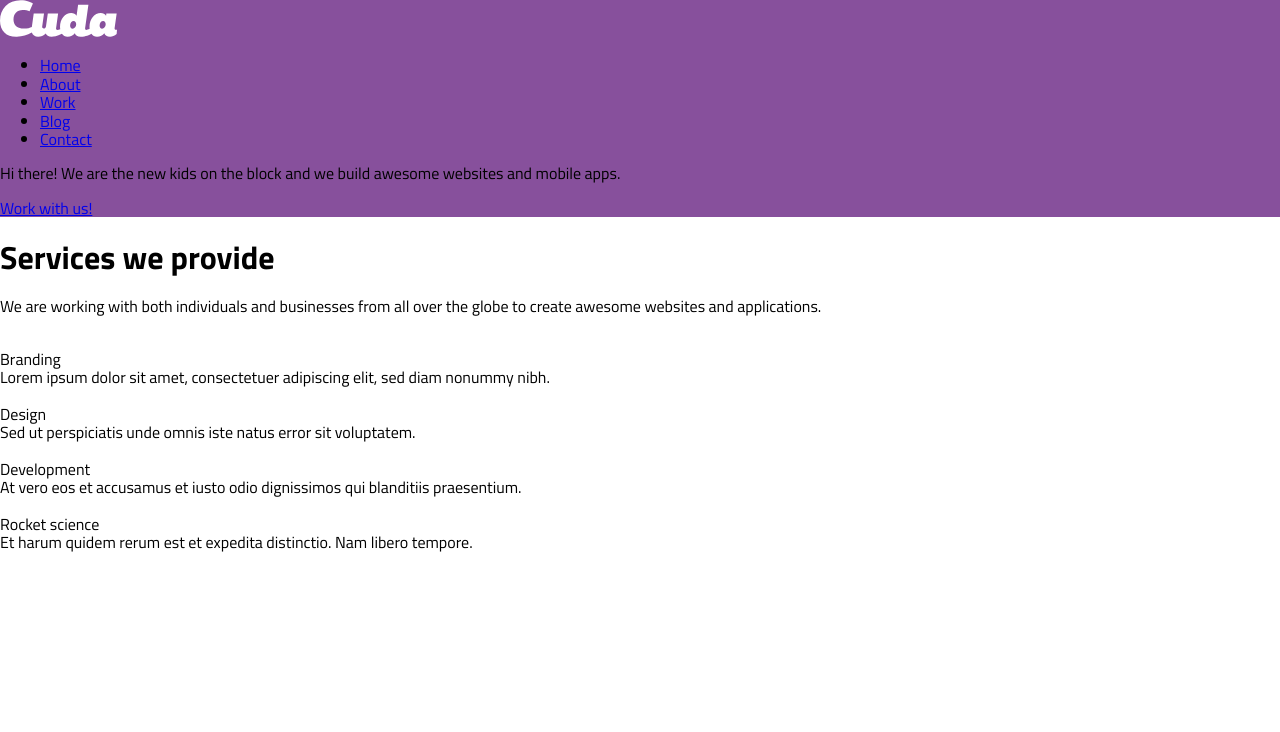
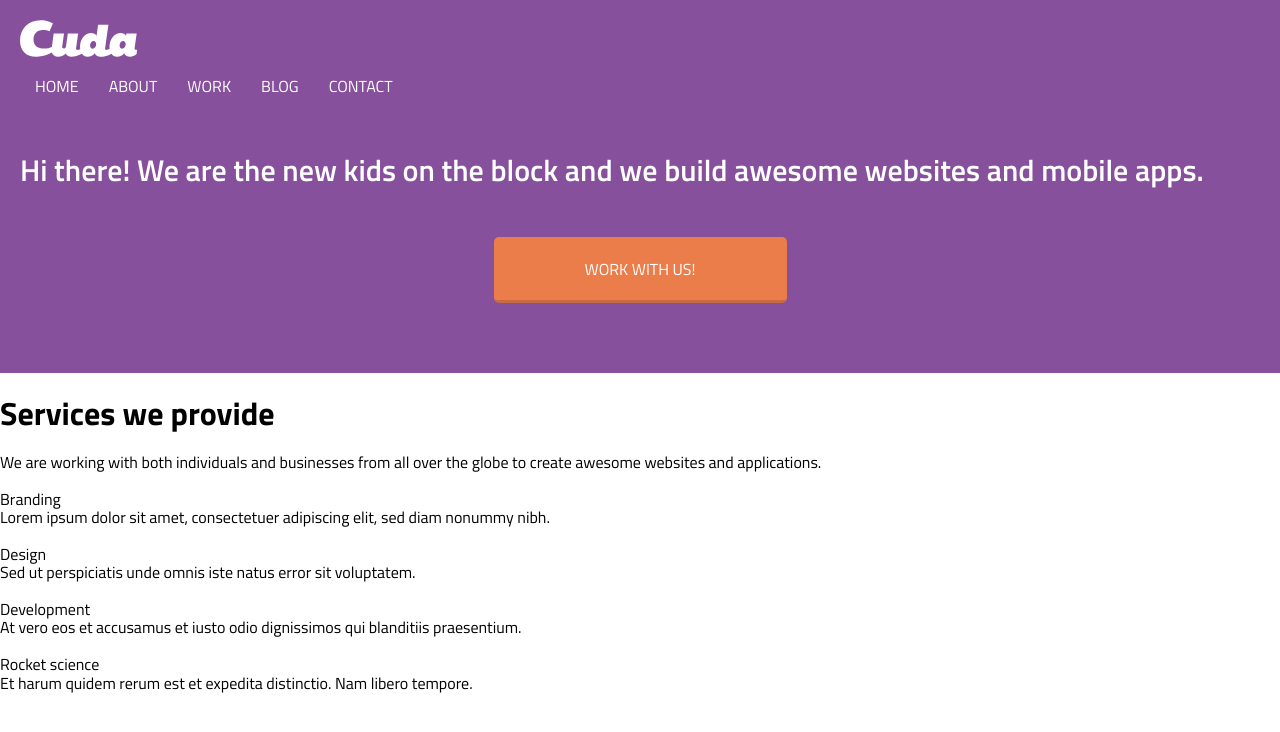
Before and after one commit to looktoroot/Ascent, a website: page src/index.html in a window 1280 px wide. Drawn offline with nearby package versions, Linux system fonts and the light colour scheme; files that its build step writes are made by us from their sources.

Commit message:
draft page-header

```diff
--- a/src/index.html
+++ b/src/index.html
@@ -1,12 +1,13 @@
 <!DOCTYPE html>
 <html lang="ru">
 <head>
-  <meta charset="UTF-8">
+  <meta charset="UTF-8" name="viewport" content="width=device-width,initial-scale=1">
   <title>Ascention</title>
   <link rel="stylesheet" href="css/style.css">
 </head>
 <body>
   <header class="page-header">
+    <div class="wrapper">
       <div class="page-header__top">
         <a class="page-header__logo" href="#">
           <img src="img/logo.svg" width="117" height="37" alt="Cuda">
@@ -27,8 +28,9 @@
           and we build awesome websites and mobile apps.
         </p>
       </div>
-    <div class="page-header__button">
-      <a href="#">Work with us!</a>
+      <a class="button button--orange" href="#">
+        <span>Work with us!</span>
+      </a>
     </div>
   </header>
 
--- /dev/null
+++ b/src/sass/blocks/button.scss
@@ -0,0 +1,53 @@
+.button {
+  margin-left: auto;
+  margin-right: auto;
+
+  display: flex;
+  max-width: 293px;
+  min-height: 66px;
+
+  color: inherit;
+  text-transform: uppercase;
+  background-color: $color-btn-default;
+  border-radius: 5px;
+  border-bottom-with: 4px;
+  border-bottom-style: solid;
+  border-bottom-color: $color-btn-hover--default;
+
+  span{
+    margin: auto;
+  }
+
+  &:hover {
+    background-color: $color-btn-hover--default;
+  }
+
+  &--orange {
+    margin-bottom: 50px;
+
+    background-color: $color-btn--orange;
+    border-bottom-color: $color-btn-hover--orange;
+
+    &:hover {
+      background-color: $color-btn-hover--orange;
+    }
+  }
+
+  &--green {
+    background-color: $color-btn--green;
+    border-bottom-color: $color-btn-hover--green;
+
+    &:hover {
+      background-color: $color-btn-hover--green;
+    }
+  }
+
+  &--blue {
+    background-color: $color-btn--blue;
+    border-bottom-color: $color-btn-hover--blue;
+
+    &:hover {
+      background-color: $color-btn-hover--blue;
+    }
+  }
+}
--- a/src/sass/blocks/page-header.scss
+++ b/src/sass/blocks/page-header.scss
@@ -1,3 +1,57 @@
 .page-header {
+  padding-top: 20px;
+  padding-bottom: 20px;
+
   background-color: $color-page-header;
+  color: $color-font-main;
+
+  &__top {
+    margin-bottom: 50px;
+  }
+
+  &__logo {
+    margin-bottom: 10px;
+
+    display: block;
+  }
+
+  &__nav {
+    text-transform: uppercase;
+  }
+
+  &__nav-list{
+    margin: 0;
+    padding: 0;
+
+    display: flex;
+    flex-wrap: wrap;
+
+    list-style: none;
+  }
+
+  &__nav-item {
+    border-color: transparent;
+    border-style: solid;
+    border-top-width: 7px;
+    border-bottom-width: 7px;
+    border-left-width: 15px;
+    border-right-width: 15px;
+    border-radius: 5px;
+
+    &:hover {
+      background-color: $color-page-header--hover;
+      border-color: $color-page-header--hover;
+    }
+  }
+
+  &__nav-item a {
+    color: inherit;
+  }
+
+  &__text {
+    margin-bottom: 50px;
+
+    font-size: $font-size-header-text--small;
+    font-weight: 600;
+  }
 }
--- a/src/sass/global/global.scss
+++ b/src/sass/global/global.scss
@@ -1,5 +1,8 @@
 body {
-  font-family: "TitilliumWeb", "Arial", sans-serif;
+  min-width: 320px;
+  margin: 0;
+
+  font-family: $font-family;
   font-size: $font-size;
   font-weight: 400;
 }
@@ -13,3 +16,16 @@ body {
 html {
   box-sizing: border-box;
 }
+
+a {
+  text-decoration: none;
+}
+
+p {
+  margin: 0;
+}
+
+.wrapper {
+  padding-left: 20px;
+  padding-right: 20px;
+}
--- a/src/sass/style.scss
+++ b/src/sass/style.scss
@@ -4,3 +4,4 @@
 @import "mixins.scss";
 @import "global/global.scss";
 @import "blocks/page-header.scss";
+@import "blocks/button.scss";
--- a/src/sass/variables.scss
+++ b/src/sass/variables.scss
@@ -1,5 +1,6 @@
 //цвета фонов разделов
 $color-page-header:                 #87509c;
+$color-page-header--hover:          darken(saturate(adjust-hue($color-page-header, -3), 2.99), 11.18);
 $color-section-first:               #17c2a4;
 $color-section-second:              #e7f1f8;
 $color-section-third:               #ffffff;
@@ -14,9 +15,27 @@ $color-font-main--dark:             #3c4761;
 $color-font-main--dark-other:       #393939;
 
 //цвета кнопок
-$color-button--orange:              #eb7d4b;
-$color-button--green:               #17c2a4;
-$color-button--blue:                #30bae7;
+$color-btn-default:                 #999999;
+$color-btn--orange:                 #eb7d4b;
+$color-btn--green:                  #17c2a4;
+$color-btn--blue:                   #30bae7;
+$color-btn-hover--default:          darken($color-btn-default, 10);
+$color-btn-hover--orange:           darken(desaturate($color-btn--orange, 24.72), 9.02);
+$color-btn-hover--green:            darken(desaturate($color-btn--green, 0.42), 6.27);
+$color-btn-hover--blue:             darken(desaturate($color-btn--blue, 13.67), 8.04);
+
+
+//семейство шрифта
+$font-family:                       "TitilliumWeb", "Arial", sans-serif;
 
 //размеры шрифтов
-$font-size:                            16px;
+$font-size:                         16px;
+$font-size-header-text:             42.16px;
+$font-size-header-text--small:      30px;
+
+
+
+//размеры экранов
+$screen-sm:                         480px;
+$screen-md:                         768px;
+$screen-lg:                         992px;
```
Also changed, not shown: src/img/flag-icon.svg (added), src/img/gears-icon.svg (added), src/img/grayon-icon.svg (added), src/img/rocket-icon.svg (added), 1 other file. Lines whose indentation alone changed are shown as unchanged.
